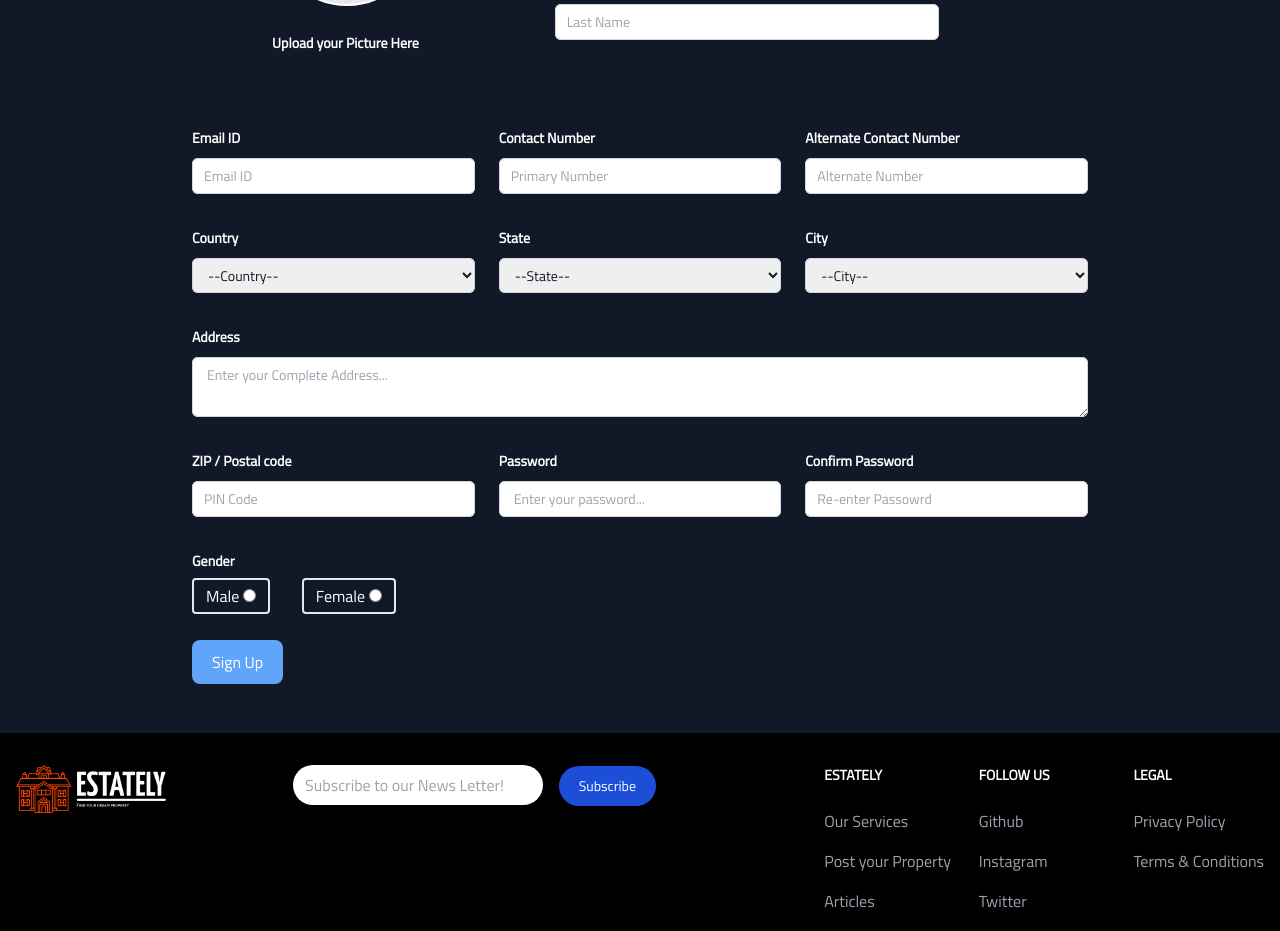
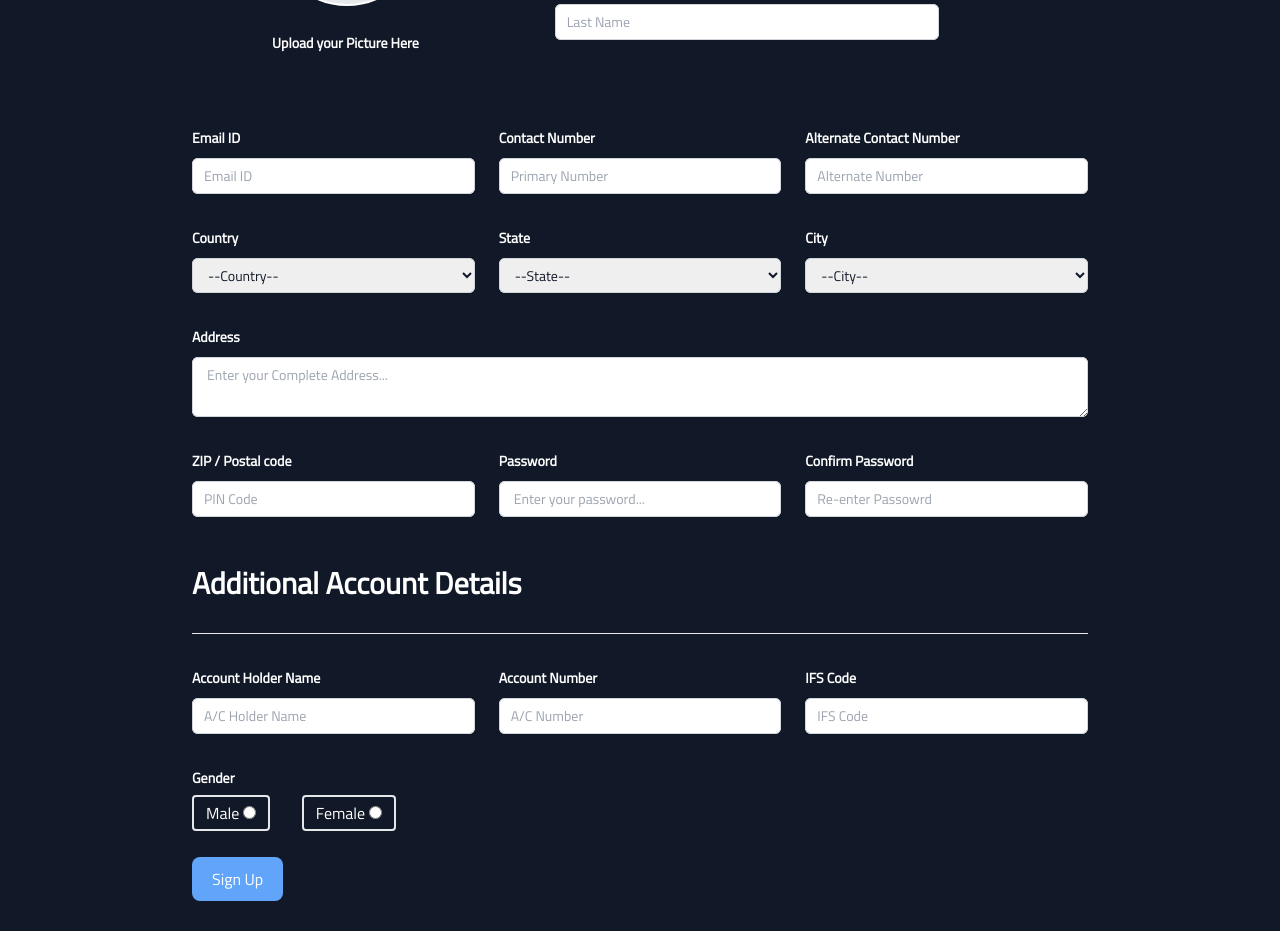
Before and after one commit to yashanktiwari/Mini_Project_II, a React (Create React App) app in the folder frontend/: page /signupr in a window 1280 px wide. Shown: the part 320-1251 px from the top of the page. Built offline with nearby package versions, Linux system fonts and the light colour scheme.

Commit message:
Added Account Details Fields in Retailer Signup Form

```diff
--- a/frontend/src/Components/Signup.js
+++ b/frontend/src/Components/Signup.js
@@ -22,7 +22,8 @@ const Signup = ({ retailer }) => {
                 {
                     name: "Arunachal Pradesh",
                     cities: [
-                        "Itanagar"]
+                        "Itanagar"
+                    ]
                     ,
                 },
                 {
@@ -244,6 +245,12 @@ const Signup = ({ retailer }) => {
     const [confirmPassword, setConfirmPassword] = useState("");
     const [altPhone, setAltPhone] = useState("");
 
+    // Additional Account Details
+    const [acHolderName, setAcName] = useState("");
+    const [acNumber, setAcNumber] = useState("");
+    const [ifsCode, setIfsCode] = useState("");
+
+
     const navigate = useNavigate();
 
     const inputRef = useRef();
@@ -265,12 +272,15 @@ const Signup = ({ retailer }) => {
                     pin,
                     gender,
                     password,
+                    acNumber,
+                    acHolderName,
+                    ifsCode
                 })
                 .then((obj) => {
                     if (obj.data.errorMsg) {
                         console.log("User already there in the db");
                     } else {
-                        console.log("First Name : " + fName + " Last Name : " + lName + " Email : " + email + " Mobile No. " + phone + altPhone + " City : " + city + " State : " + state + " Address : " + address + " PIN : " + pin + " Gender : " + gender);
+                        console.log("First Name : " + fName + " Last Name : " + lName + " Email : " + email + " Mobile No. " + phone + altPhone + " City : " + city + " State : " + state + " Address : " + address + " PIN : " + pin + " Gender : " + gender + " A/C Holder Name : " + acHolderName + " A/C Number : " + acNumber + " IFS Code : " + ifsCode);
                         console.log("User created");
                         navigate("/");
                     }
@@ -642,6 +652,88 @@ const Signup = ({ retailer }) => {
                                         />
                                     </div>
                                 </div>
+
+                                { retailer ? (
+                                    <>
+                                        <h3 className="text-white col-span-full text-3xl font-semibold mt-4">Additional Account Details</h3>
+                                        <hr className="h-px bg-gray-200 border-0 dark:bg-gray-700 col-span-full"/>
+                                    </>
+                                ) : null }
+
+                                { retailer ? (
+                                    <>
+                                        <div className="sm:col-span-2">
+                                            <label
+                                                htmlFor="acHolderName"
+                                                className="block text-sm leading-6 text-white font-semibold"
+                                            >
+                                                Account Holder Name
+                                            </label>
+                                            <div className="mt-2 focus:ring-2 focus:ring-inset focus:ring-indigo-600">
+                                                <input
+                                                    type="text"
+                                                    name="acHolderName"
+                                                    id="acHolderName"
+                                                    placeholder="A/C Holder Name"
+                                                    autoComplete="acHolderName"
+                                                    className="block w-full rounded-md p-3 py-1.5 text-gray-900 shadow-sm ring-1 ring-inset ring-gray-300 placeholder:text-gray-400 sm:text-sm sm:leading-6"
+                                                    onChange={(e) => {
+                                                        setAcName(e.target.value);
+                                                    }}
+                                                    required
+                                                />
+                                            </div>
+                                        </div>
+
+                                        <div className="sm:col-span-2">
+                                            <label
+                                                htmlFor="acNumber"
+                                                className="block text-sm leading-6 text-white font-semibold"
+                                            >
+                                                Account Number
+                                            </label>
+                                            <div className="mt-2 focus:ring-2 focus:ring-inset focus:ring-indigo-600">
+                                                <input
+                                                    type="text"
+                                                    name="acNumber"
+                                                    id="acNumber"
+                                                    placeholder="A/C Number"
+                                                    autoComplete="acNumber"
+                                                    className="block w-full rounded-md p-3 py-1.5 text-gray-900 shadow-sm ring-1 ring-inset ring-gray-300 placeholder:text-gray-400 sm:text-sm sm:leading-6"
+                                                    onChange={(e) => {
+                                                        setAcNumber(e.target.value);
+                                                    }}
+                                                    required
+                                                />
+                                            </div>
+                                        </div>
+
+                                        <div className="sm:col-span-2">
+                                            <label
+                                                htmlFor="ifsCode"
+                                                className="block text-sm leading-6 text-white font-semibold"
+                                            >
+                                                IFS Code
+                                            </label>
+                                            <div className="mt-2 focus:ring-2 focus:ring-inset focus:ring-indigo-600">
+                                                <input
+                                                    type="text"
+                                                    name="ifsCode"
+                                                    id="ifsCode"
+                                                    placeholder="IFS Code"
+                                                    autoComplete="ifsCode"
+                                                    className="block w-full rounded-md p-3 py-1.5 text-gray-900 shadow-sm ring-1 ring-inset ring-gray-300 placeholder:text-gray-400 sm:text-sm sm:leading-6"
+                                                    onChange={(e) => {
+                                                        setIfsCode(e.target.value);
+                                                    }}
+                                                    required
+                                                />
+                                            </div>
+                                        </div>
+                                    </>
+
+                                ) : null }
+
                             </div>
 
                             <div className="sm:col-span-2 mt-[2rem]">
```
Also changed, not shown: 1 other file (tests, documents, lock files or other folders). Lines whose indentation alone changed are shown as unchanged.
